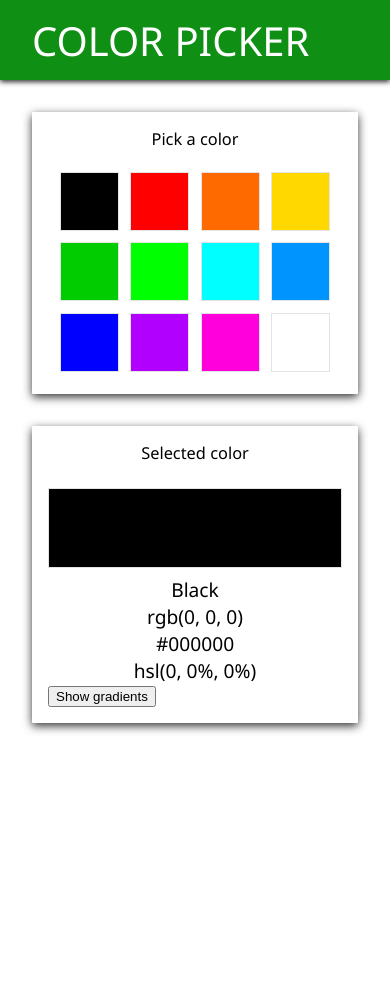
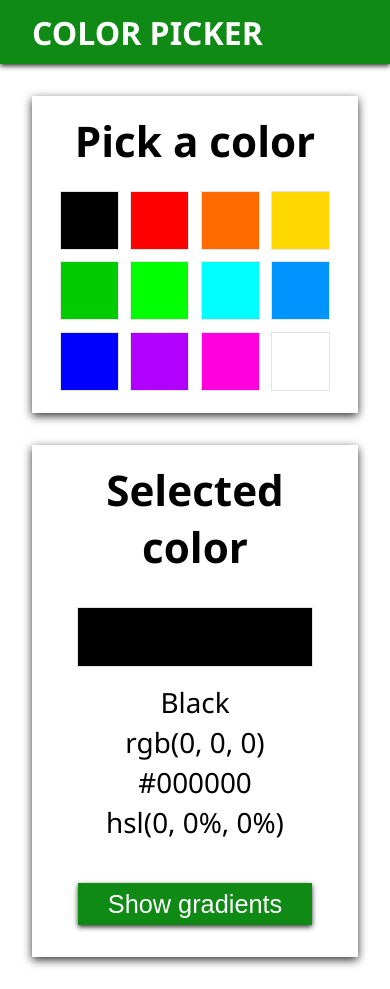
Before and after one commit to themutti/react-color-picker, a React (Create React App) app: page / in a window 390 px wide. Before the commit the page ends 844 px from the top, so only its background shows below. Built offline with nearby package versions, Linux system fonts and the light colour scheme.

Commit message:
Finished app styling

```diff
--- a/src/components/ColorPicker/ColorDetails.js
+++ b/src/components/ColorPicker/ColorDetails.js
@@ -3,10 +3,10 @@ import { rgbToRgbStr, rgbToHexStr, rgbToHslStr } from "../../logics/colorConvers
 function ColorGradientsButton(props) {
   return (
     <button
-      className="gradients-btn"
+      className={`gradients-btn ${props.isGradients ? "selected" : ""}`}
       onClick={props.onClick}
     >
-      { props.isGradients ? "Show all colors" : "Show gradients" }
+      {props.isGradients ? "Show all colors" : "Show gradients"}
     </button>
   );
 }
@@ -21,10 +21,12 @@ export default function ColorDetails(props) {
         style={{ backgroundColor: rgbToRgbStr(c.red, c.green, c.blue) }}
         className="color-preview"
       ></div>
-      {c.name && <div className="color-detail">{c.name}</div>}
-      <div className="color-detail">{rgbToRgbStr(c.red, c.green, c.blue)}</div>
-      <div className="color-detail">{rgbToHexStr(c.red, c.green, c.blue)}</div>
-      <div className="color-detail">{rgbToHslStr(c.red, c.green, c.blue)}</div>
+      <div className="details-wrapper">
+        {c.name && <div className="color-detail">{c.name}</div>}
+        <div className="color-detail">{rgbToRgbStr(c.red, c.green, c.blue)}</div>
+        <div className="color-detail">{rgbToHexStr(c.red, c.green, c.blue)}</div>
+        <div className="color-detail">{rgbToHslStr(c.red, c.green, c.blue)}</div>
+      </div>
       <ColorGradientsButton
         isGradients={props.isGradients}
         onClick={props.onGradientsClick}
--- a/src/index.css
+++ b/src/index.css
@@ -1,7 +1,9 @@
 :root {
-  --bg-primary: #0F9015;
+  --color-primary: hsl(123, 81%, 30%);
+  --color-primary-darker: hsl(123, 81%, 20%);
+  --color-secondary: hsl(60, 1%, 40%);
+  --color-secondary-darker: hsl(60, 1%, 30%);
   --header-height: 6rem;
-  --color-btn-size: 9rem;
 }
 
 *, *::before, *::after {
@@ -27,7 +29,7 @@ header, main {
 
 
 header {
-  background-color: var(--bg-primary);
+  background-color: var(--color-primary);
   height: var(--header-height);
   box-shadow: 0 2px 5px #333333;
 }
@@ -43,7 +45,7 @@ header {
 .header-title {
   margin: 0 0 0 1rem;
   font-size: calc(var(--header-height) / 2);
-  font-weight: 500;
+  font-weight: 600;
   color: white;
 }
 
@@ -59,7 +61,7 @@ header {
   width: 100%;
   margin: 0 0 1rem 0;
   font-size: 4.2vmin;
-  font-weight: 500;
+  font-weight: 600;
   text-align: center;
 }
 
@@ -102,19 +104,48 @@ header {
 
 .color-details {
   width: 30%;
+  display: flex;
+  flex-direction: column;
+  align-items: flex-start;
 }
 
 .color-preview {
+  width: 80%;
+  padding-bottom: 40%;
+  margin: 1rem auto;
+}
+
+.details-wrapper {
   width: 100%;
-  height: 5rem;
-  margin: 1.5rem 0 0.5rem 0;
+  margin-bottom: 2.5rem;
 }
 
 .color-detail {
   width: 100%;
   text-align: center;
-  font-size: 1.2rem;
-  font-weight: 500;
+  font-size: 2.6vmin;
+  margin-bottom: 0.5vmin;
+}
+
+.gradients-btn {
+  background-color: var(--color-primary);
+  color: white;
+  font-size: 2.5vmin;
+  border: none;
+  padding: 0.4rem min(10%, 3rem);
+  margin: auto auto 3rem;
+  box-shadow: 0 2px 5px #333333;
+  cursor: pointer;
+}
+.gradients-btn:hover {
+  background-color: var(--color-primary-darker);
+}
+
+.gradients-btn.selected {
+  background-color: var(--color-secondary);
+}
+.gradients-btn.selected:hover {
+  background-color: var(--color-secondary-darker);
 }
 
 .color-btn, .color-preview {
@@ -122,22 +153,9 @@ header {
 }
 
 
-/* @media screen and (min-width: 901px) and (max-width: 1200px) {
-  :root {
-    --color-btn-size: 6rem;
-  }
-}
-
-@media screen and (min-width: 701px) and (max-width: 900px) {
-  :root {
-    --header-height: 5rem;
-    --color-btn-size: 5rem;
-  }
-} */
-
 @media screen and (max-width: 900px) {
   :root {
-    --header-height: 5rem;
+    --header-height: 4rem;
     --color-btn-size: 6rem;
   }
 
@@ -151,23 +169,24 @@ header {
     width: 100%;
   }
 
+  .section-title {
+    font-size: 5vmax;
+  }
+
   .colors-grid {
     margin: 0 0 2rem;
   }
+
+  .color-preview {
+    padding-bottom: 20%;
+  }
+
+  .color-detail {
+    font-size: 3.3vmax;
+  }
+
+  .gradients-btn {
+    font-size: 3vmax;
+    margin-bottom: 1rem;
+  }
 }
-
-/* @media screen and (max-width: 600px) {
-  :root {
-    --header-height: 4rem;
-    --color-btn-size: 3.5rem;
-  }
-} */
-
-/*
-TODO:
-- scaling e dimensioni;
-- setta colors.js;
-- gradients;
-- outline color-btn selezionato;
-- font-weight;
-*/
```
